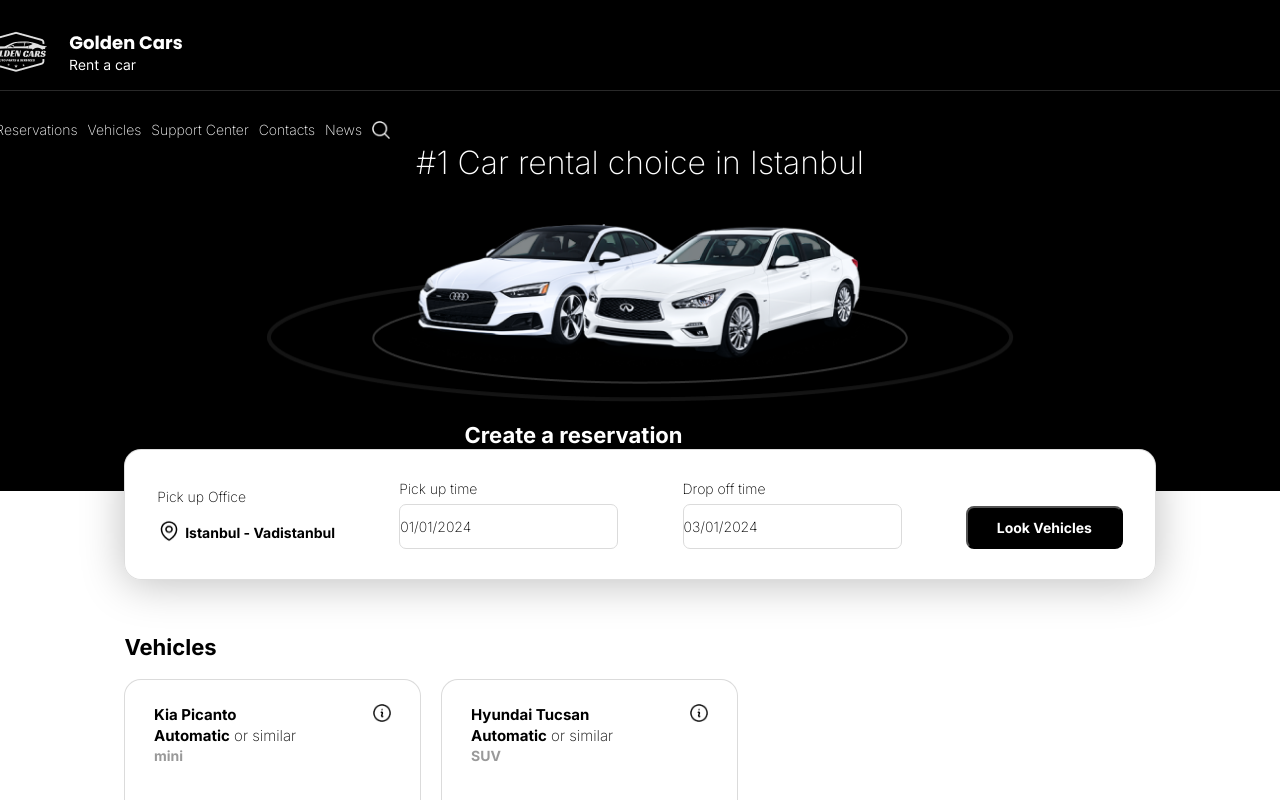
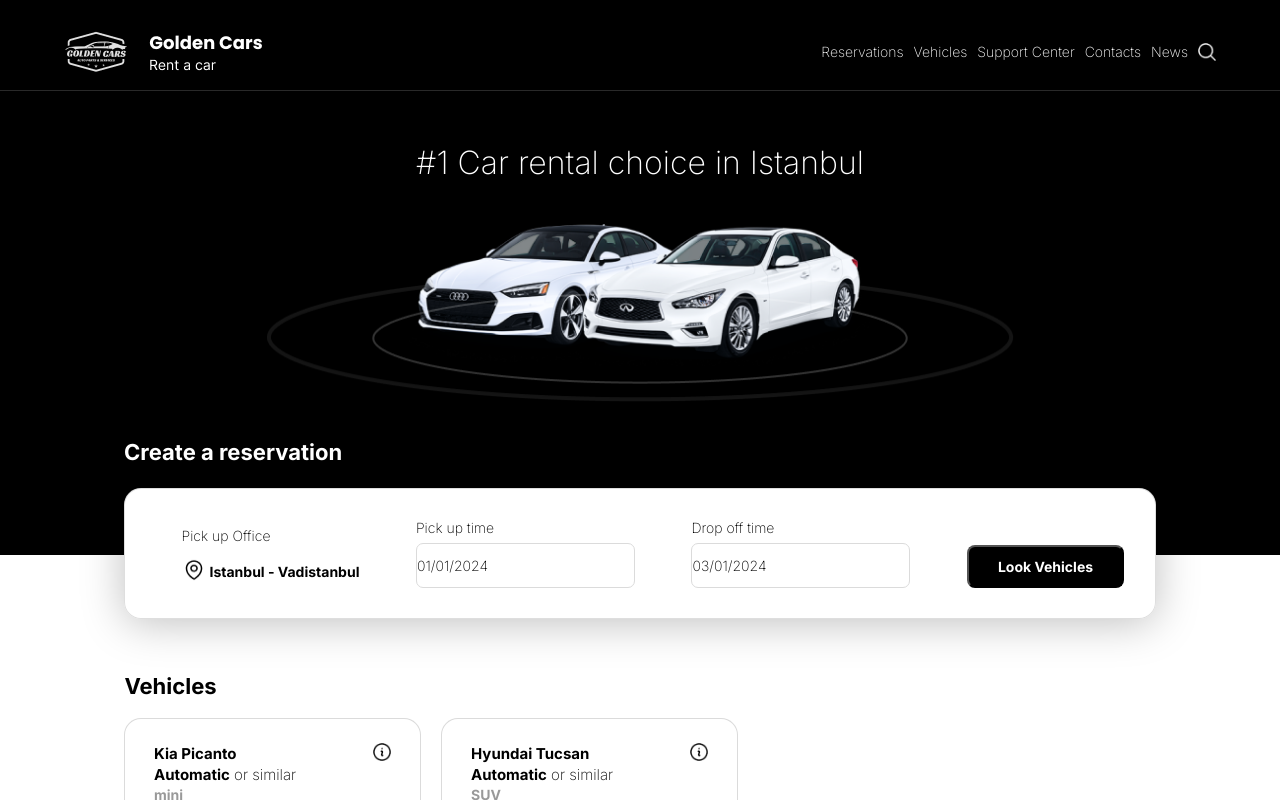
Before and after one commit to tekinnigar1/goldenCarsNew, a React (Create React App) app: page / in a window 1280 px wide. Shown: the top 800 px of the page. Built offline with nearby package versions, Linux system fonts and the light colour scheme.

Commit message:
Update styles.css

```diff
--- a/public/styles.css
+++ b/public/styles.css
@@ -20,7 +20,7 @@
   display: flex;
   flex-direction: column;
   background-color: #000000;
-  height: 50vh;
+  height: 464px;
 }
 
 hr {
@@ -30,7 +30,6 @@
 }
 
 footer {
-  position: absolute;
   text-align: center;
   bottom: 0;
   width: 100%;
@@ -38,8 +37,7 @@
 }
 
 footer p {
-  color: #ffffff1f;
-
+  color: #292929;
   font-size: 14px;
 }
 
@@ -75,7 +73,7 @@
   margin-top: 43px;
 }
 
-.container {
+.container1 {
   display: flex;
   flex-direction: row;
   justify-content: space-between;
@@ -264,23 +262,24 @@
 }
 
 #Reservation-font {
-  width: 219px;
-  height: 27px;
+  /* width: 219px; */
+  /* height: 27px; */
   font-family: "Inter", sans-serif;
   font-size: 22px;
   font-weight: 700;
-  line-height: 27px;
-  letter-spacing: 0em;
-  text-align: center;
+  /* line-height: 27px; */
+  /* letter-spacing: 0em; */
+  /* text-align: center; */
   color: #ffffff;
-  margin-left: 340px;
+  /* margin-left: 340px; */
+  margin-bottom: 23px;
 }
 
 .rectangleDateBox {
   display: flex;
   flex-direction: row;
   align-items: center;
-  justify-content: space-around;
+  justify-content: space-evenly;
   width: 1030px;
   height: 129px;
   border-radius: 17px;
@@ -293,6 +292,7 @@
   width: 157px;
   height: 43px;
   margin-top: 25px;
+  margin-right: -25.5px;
   border-radius: 8px;
   background: #000000;
   font-family: "Inter", sans-serif;
@@ -309,16 +309,6 @@
   display: flex;
   flex-direction: column;
   gap: 7px;
-}
-
-.leftsideofbox {
-  /* position: absolute; */
-  top: 32px;
-  left: 32px;
-  display: flex;
-  flex-direction: row;
-  justify-content: center;
-  gap: 72.5px;
 }
 
 .pickuptimebox p,
@@ -387,13 +377,13 @@
   flex-direction: column;
   align-items: flex-start;
   gap: 18px;
+  margin-top: 54px;
 }
 
 .all {
   display: flex;
   flex-direction: column;
   align-items: flex-start;
-  gap: 54px;
 }
 
 .allall {
@@ -403,5 +393,5 @@
 }
 
 .divdatebox {
-  margin-top: -69px;
+  margin-top: -116px;
 }
```
